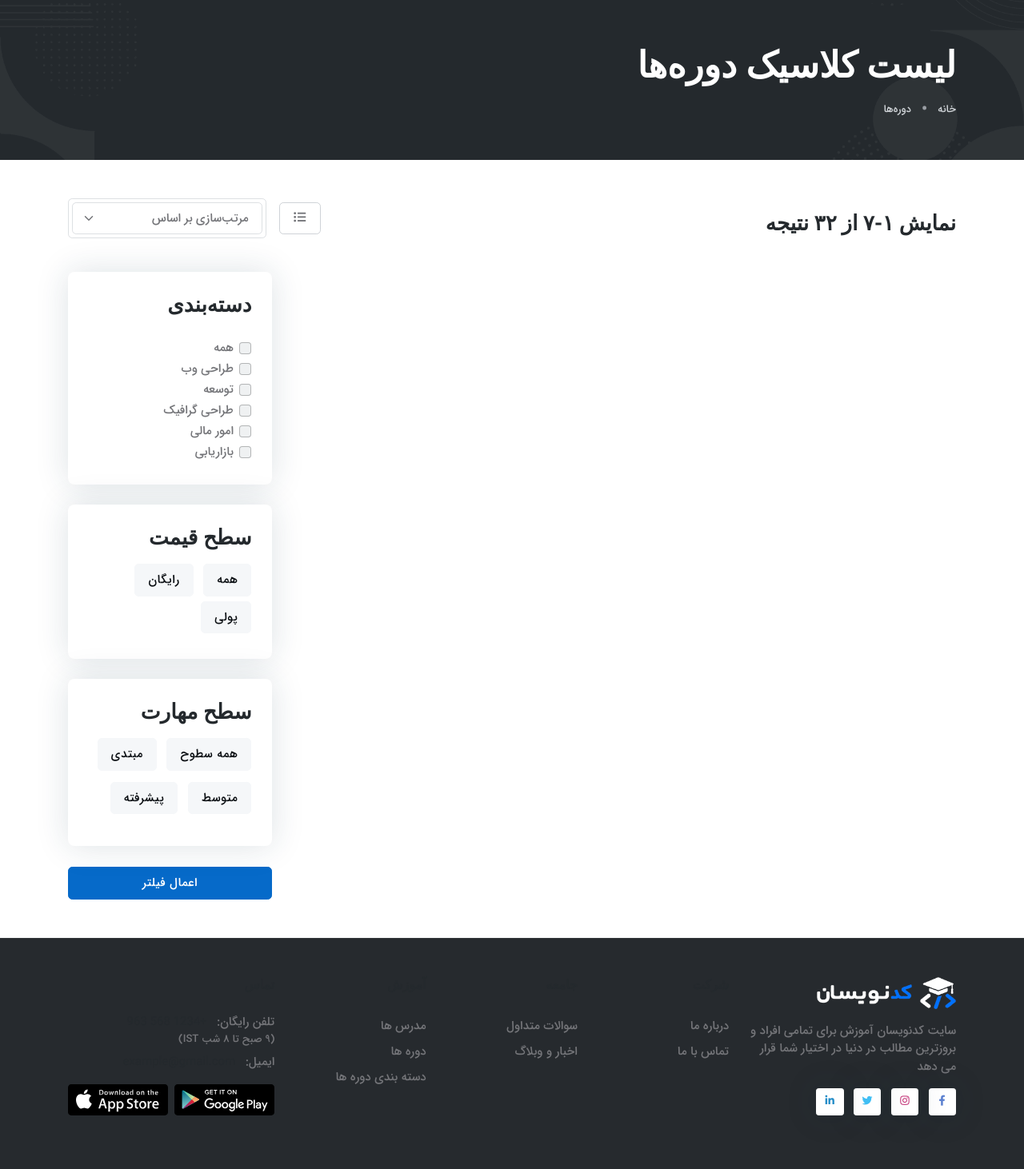
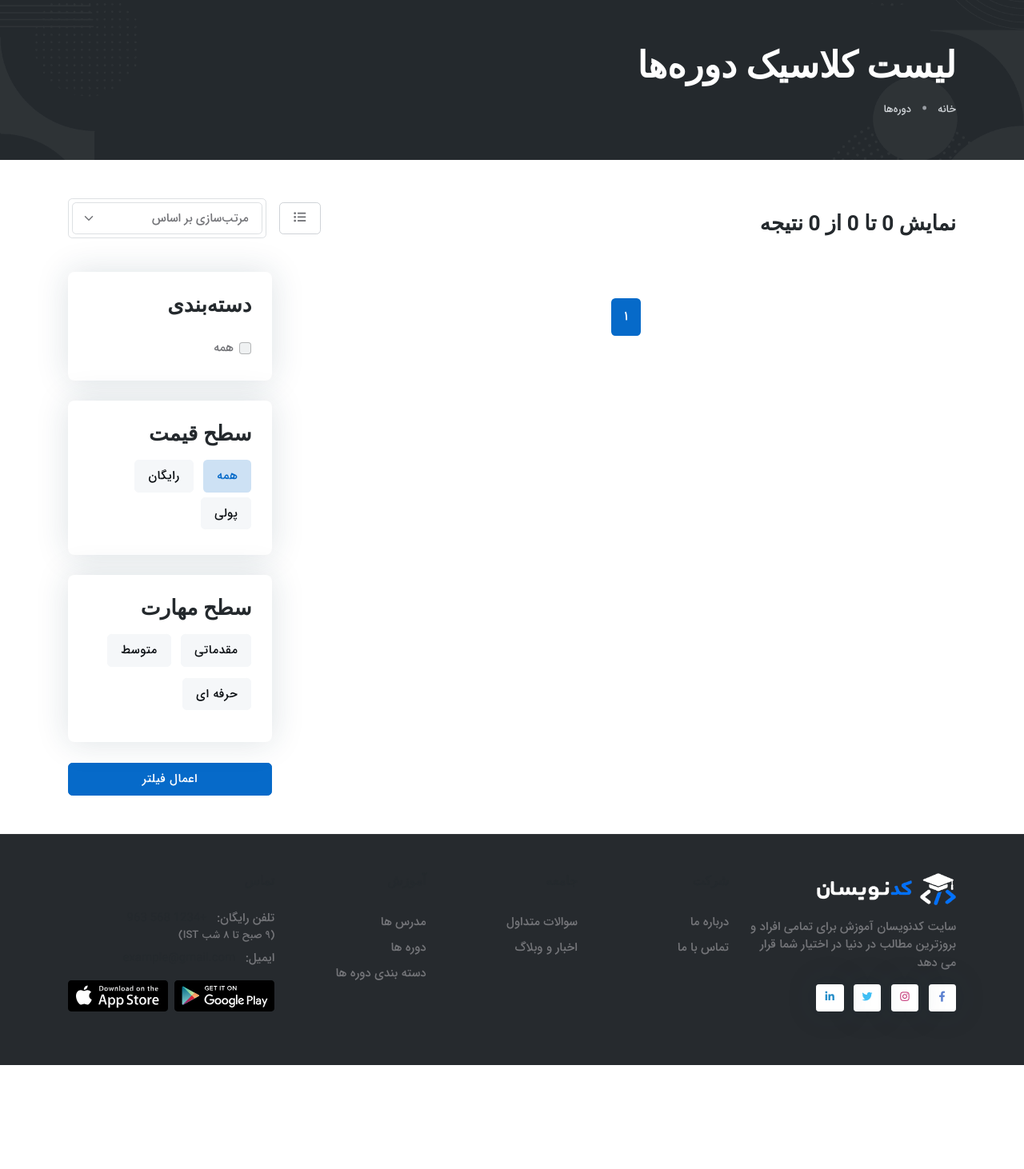
Before and after one commit to mohamad-karimi/Coders-Site-Django, a Django app: page /course/list/ in a window 1280 px wide. Shown: the part 111-1573 px from the top of the page at 80% size. After the commit the page ends 1443 px from the top, so only its background shows below. Run offline with Django 5.2, Linux system fonts and the light colour scheme; data that the repository does not hold is empty; some libraries are stand-ins or nearby versions.

Commit message:
Filter in courses list
Change the form oh filter in the view and change name and value of the input and other object of the form for fitter the courses.

```diff
--- a/course/views.py
+++ b/course/views.py
@@ -17,6 +17,8 @@ def course_list(request, **kwargs):
     courses = Course.objects.filter(status=True).annotate(
         avg_score=Avg('score__score')
     )
+    categories = Category.objects.all()
+
     if kwargs.get("ca_name") != None:
         courses = courses.filter(category__name=kwargs["ca_name"])
 
@@ -25,6 +27,36 @@ def course_list(request, **kwargs):
 
     if kwargs.get("sk_name") is not None:
         courses = courses.filter(skill_level=kwargs["sk_name"])
+
+    sort = request.GET.get("sort")
+
+    if sort == "free":
+        courses = courses.filter(is_free=True)
+
+    elif sort == "newest":
+        courses = courses.order_by("-created_date")
+
+    elif sort == "popular":
+        courses = courses.order_by("-avg_score")
+
+    elif sort == "views":
+        courses = courses.order_by("-counted_views")
+
+    cats = request.GET.getlist("category")
+    if cats:
+        courses = courses.filter(category_id__in=cats)
+
+    price = request.GET.get("price")
+    if price == "free":
+        courses = courses.filter(is_free=True)
+
+    elif price == "paid":
+        courses = courses.filter(is_free=False)
+
+    skills = request.GET.getlist("skill_level")
+    if skills:
+        courses = courses.filter(skill_level__in=skills)
+    print(Course.objects.values_list("skill_level", flat=True).distinct())
 
     paginator = Paginator(courses, 3)
     try:
@@ -37,6 +69,7 @@ def course_list(request, **kwargs):
 
     context = {
         "courses": courses,
+        "categories" : categories,
     }
     return render(request, 'course/course-list.html', context)
 
@@ -55,6 +88,9 @@ def course_detail(request, slug):
         Course.objects.prefetch_related('sections__lessons'),
         slug=slug
     )
+
+    course.counted_views += 1
+    course.save(update_fields=['counted_views'])
 
     course.published_jalali = jdatetime.datetime.fromgregorian(
         datetime=course.published_date
--- a/templates/course/course-list.html
+++ b/templates/course/course-list.html
@@ -37,7 +37,10 @@
 				<div class="row g-3 align-items-center mb-4">
 					<!-- Content -->
 					<div class="col-md-4">
-						<h4 class="mb-0">نمایش ۱-۷ از ۳۲ نتیجه</h4>
+						<h4 class="mb-0">
+							نمایش {{ courses.start_index }} تا {{ courses.end_index }}
+							از {{ courses.paginator.count }} نتیجه
+						</h4>
 					</div>
 
 					<!-- Select option -->
@@ -55,13 +58,32 @@
 							</div>
 
 							<!-- Short by filter -->
-							<form class="col-md-4 border rounded p-1 input-borderless">
-								<select class="form-select js-choice z-index-9" aria-label=".form-select-sm">
+							<form method="get" id="filterForm" class="col-md-4 border rounded p-1 input-borderless">
+								<select name="sort" class="form-select js-choice z-index-9"
+										onchange="document.getElementById('filterForm').submit()">
+
 									<option value="">مرتب‌سازی بر اساس</option>
-									<option>رایگان</option>
-									<option>جدیدترین</option>
-									<option>محبوب‌ترین</option>
-									<option>پربازدیدترین</option>
+
+									<option value="free"
+										{% if request.GET.sort == 'free' %}selected{% endif %}>
+										رایگان
+									</option>
+
+									<option value="newest"
+										{% if request.GET.sort == 'newest' %}selected{% endif %}>
+										جدیدترین
+									</option>
+
+									<option value="popular"
+										{% if request.GET.sort == 'popular' %}selected{% endif %}>
+										محبوب‌ترین
+									</option>
+
+									<option value="views"
+										{% if request.GET.sort == 'views' %}selected{% endif %}>
+										پربازدیدترین
+									</option>
+
 								</select>
 							</form>
 
@@ -170,22 +192,25 @@
 						<div class="col-12">
 							<nav class="mt-4 d-flex justify-content-center" aria-label="navigation">
 								<ul class="pagination pagination-primary-soft rounded mb-0">
-									{% if course.has_previous %}
-									<li class="page-item mb-0"><a class="page-link" href="?page={{ instructor.previous_page_number }}" tabindex="-1"><i
+									{% if courses.has_previous %}
+									<li class="page-item mb-0"><a class="page-link" href="?page={{ courses.previous_page_number }}&sort={{ request.GET.sort }}" tabindex="-1"><i
 										class="fas fa-angle-double-left">
 									</i></a></li>
 									{% endif %}
-									{% for i in course.paginator.page_range %}
-										{% if course.number == i %}
-											<li class="page-item mb-0 active"><a class="page-link" href="?page= {{ i }}">{{i}}</a></li>
+									{% for i in courses.paginator.page_range %}
+										{% if courses.number == i %}
+											<li class="page-item mb-0 active"><a class="page-link" href="?page={{ i }}&sort={{ request.GET.sort }}">{{i}}</a></li>
 										{% else %}
-											<li class="page-item mb-0"><a class="page-link" href="?page= {{ i }}">{{i}}</a></li>
+											<li class="page-item mb-0"><a class="page-link" href="?page={{ i }}&sort={{ request.GET.sort }}">{{i}}</a></li>
 										{% endif %}
 									{%endfor%}
-									{% if course.has_previous %}
-									<li class="page-item mb-0"><a class="page-link" href="?page={{ post.next_page_number }}"><i
-										class="fas fa-angle-double-right">
-									</i></a></li>
+									{% if courses.has_next %}
+									<li class="page-item mb-0">
+										<a class="page-link"
+										href="?page={{ courses.next_page_number }}&sort={{ request.GET.sort }}">
+										<i class="fas fa-angle-double-right"></i>
+										</a>
+									</li>
 									{% endif %}
 								</ul>
 							</nav>
@@ -198,14 +223,8 @@
 					<div class="col-lg-3 col-xxl-4">
 						<!-- Responsive offcanvas body START -->
 						<div class="offcanvas-xl offcanvas-end" tabindex="-1" id="offcanvasSidebar">
-							<div class="offcanvas-header bg-light">
-								<h5 class="offcanvas-title" id="offcanvasNavbarLabel">فیلتر پیشرفته</h5>
-								<button type="button" class="btn-close" data-bs-dismiss="offcanvas"
-									data-bs-target="#offcanvasSidebar" aria-label="بستن"></button>
-							</div>
-
 							<div class="offcanvas-body p-3 p-xl-0">
-								<form>
+								<form method="get" id="filterForm">
 
 									<!-- Category START -->
 									<div class="card card-body shadow p-4 mb-4">
@@ -214,54 +233,21 @@
 										<div class="row">
 
 											<div class="col-xxl-6">
-
 												<div class="form-check">
 													<input class="form-check-input" type="checkbox"
 														id="flexCheckDefault9">
 													<label class="form-check-label" for="flexCheckDefault9">همه</label>
 												</div>
 
+												{% for category in categories %}
 												<div class="form-check">
 													<input class="form-check-input" type="checkbox"
-														id="flexCheckDefault10">
-													<label class="form-check-label"
-														for="flexCheckDefault10">طراحی وب</label>
+														id="flexCheckDefault9" name="category"  value="{{ category.id }}">
+													<label class="form-check-label" for="flexCheckDefault9">{{ category.name}}</label>
 												</div>
-
-												<div class="form-check">
-													<input class="form-check-input" type="checkbox"
-														id="flexCheckDefault11">
-													<label class="form-check-label"
-														for="flexCheckDefault11">توسعه</label>
-												</div>
-
-												<div class="form-check">
-													<input class="form-check-input" type="checkbox"
-														id="flexCheckDefault12">
-													<label class="form-check-label"
-														for="flexCheckDefault12">طراحی گرافیک</label>
-												</div>
+												{% endfor %}
 
 											</div>
-
-											<div class="col-xxl-6">
-
-												<div class="form-check">
-													<input class="form-check-input" type="checkbox"
-														id="flexCheckDefault13">
-													<label class="form-check-label"
-														for="flexCheckDefault13">امور مالی</label>
-												</div>
-
-												<div class="form-check">
-													<input class="form-check-input" type="checkbox"
-														id="flexCheckDefault18">
-													<label class="form-check-label"
-														for="flexCheckDefault18">بازاریابی</label>
-												</div>
-
-											</div>
-
 										</div>
 									</div>
 									<!-- Category END -->
@@ -269,25 +255,34 @@
 									<!-- Price START -->
 									<div class="card card-body shadow p-4 mb-4">
 										<h4 class="mb-3">سطح قیمت</h4>
-
 										<ul class="list-inline mb-0">
 
 											<li class="list-inline-item">
-												<input type="radio" class="btn-check" name="options" id="option1">
+												<input type="radio" class="btn-check"
+													name="price"
+													id="price_all"
+													value=""
+													checked>
 												<label class="btn btn-light btn-primary-soft-check"
-													for="option1">همه</label>
+													for="price_all">همه</label>
 											</li>
 
 											<li class="list-inline-item">
-												<input type="radio" class="btn-check" name="options" id="option2">
+												<input type="radio" class="btn-check"
+													name="price"
+													id="price_free"
+													value="free">
 												<label class="btn btn-light btn-primary-soft-check"
-													for="option2">رایگان</label>
+													for="price_free">رایگان</label>
 											</li>
 
 											<li class="list-inline-item">
-												<input type="radio" class="btn-check" name="options" id="option3">
+												<input type="radio" class="btn-check"
+													name="price"
+													id="price_paid"
+													value="paid">
 												<label class="btn btn-light btn-primary-soft-check"
-													for="option3">پولی</label>
+													for="price_paid">پولی</label>
 											</li>
 
 										</ul>
@@ -301,40 +296,45 @@
 										<ul class="list-inline mb-0">
 
 											<li class="list-inline-item mb-2">
-												<input type="checkbox" class="btn-check" id="btn-check-12">
+												<input type="checkbox" class="btn-check"
+													id="skill_beginner"
+													name="skill_level"
+													value="beginner">
+
 												<label class="btn btn-light btn-primary-soft-check"
-													for="btn-check-12">همه سطوح</label>
+													for="skill_beginner">مقدماتی</label>
 											</li>
 
 											<li class="list-inline-item mb-2">
-												<input type="checkbox" class="btn-check" id="btn-check-9">
+												<input type="checkbox" class="btn-check"
+													id="skill_intermediate"
+													name="skill_level"
+													value="intermediate">
+
 												<label class="btn btn-light btn-primary-soft-check"
-													for="btn-check-9">مبتدی</label>
+													for="skill_intermediate">متوسط</label>
 											</li>
 
 											<li class="list-inline-item mb-2">
-												<input type="checkbox" class="btn-check" id="btn-check-10">
+												<input type="checkbox" class="btn-check"
+													id="skill_advanced"
+													name="skill_level"
+													value="advanced">
+
 												<label class="btn btn-light btn-primary-soft-check"
-													for="btn-check-10">متوسط</label>
-											</li>
-
-											<li class="list-inline-item mb-2">
-												<input type="checkbox" class="btn-check" id="btn-check-11">
-												<label class="btn btn-light btn-primary-soft-check"
-													for="btn-check-11">پیشرفته</label>
+													for="skill_advanced">حرفه ای</label>
 											</li>
 
 										</ul>
 									</div>
 									<!-- Skill level END -->
 
+									<div class="d-grid p-2 p-xl-0 bg-body text-center">
+										<button class="btn btn-primary mb-0" type="sub">اعمال فیلتر</button>
+									</div>
+
 								</form>
 							</div>
-
-							<div class="d-grid p-2 p-xl-0 bg-body text-center">
-								<button class="btn btn-primary mb-0">اعمال فیلتر</button>
-							</div>
-
 						</div>
 					</div>
 					<!-- Right sidebar END -->
```
Also changed, not shown: course/models.py (+5 -4 lines), course/migrations/0024_course_counted_views.py (added), course/migrations/0025_alter_course_skill_level.py (added), course/migrations/0026_alter_course_skill_level.py (added), course/migrations/0027_alter_course_skill_level.py (added), media/course/22.jpg (added).
